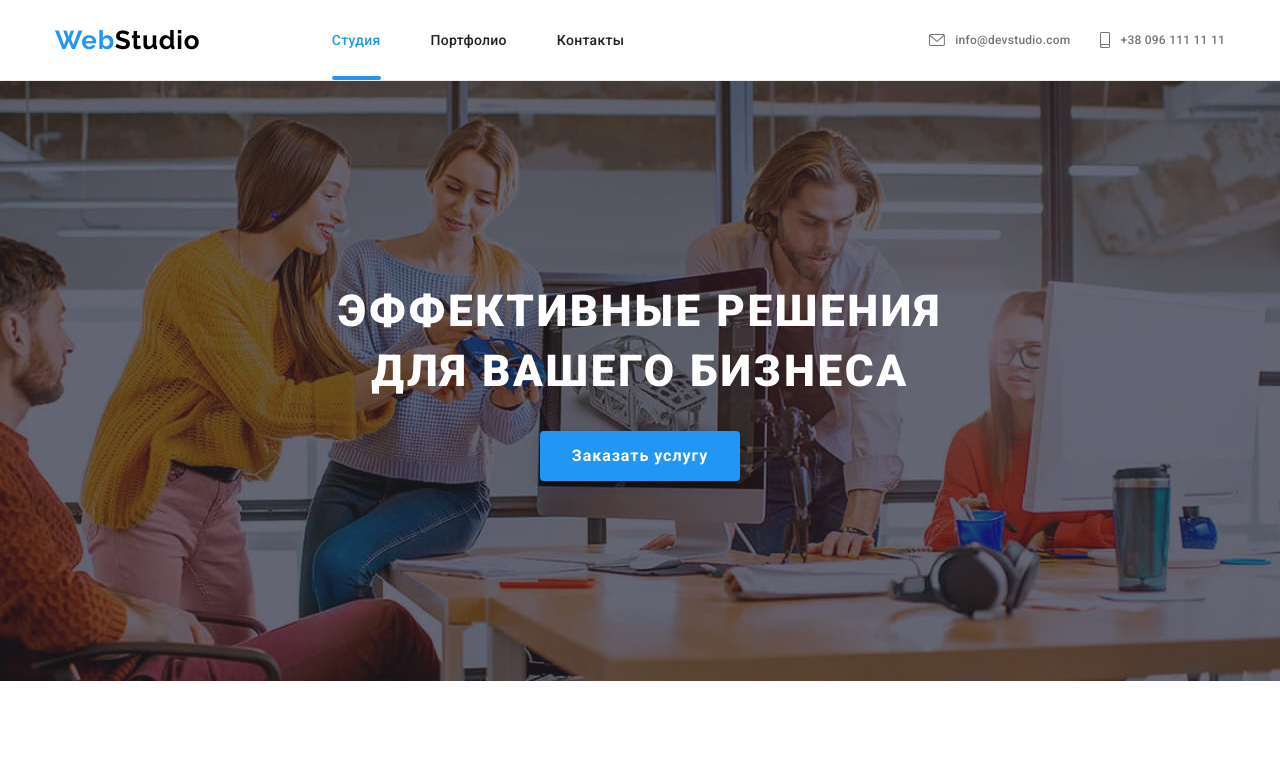
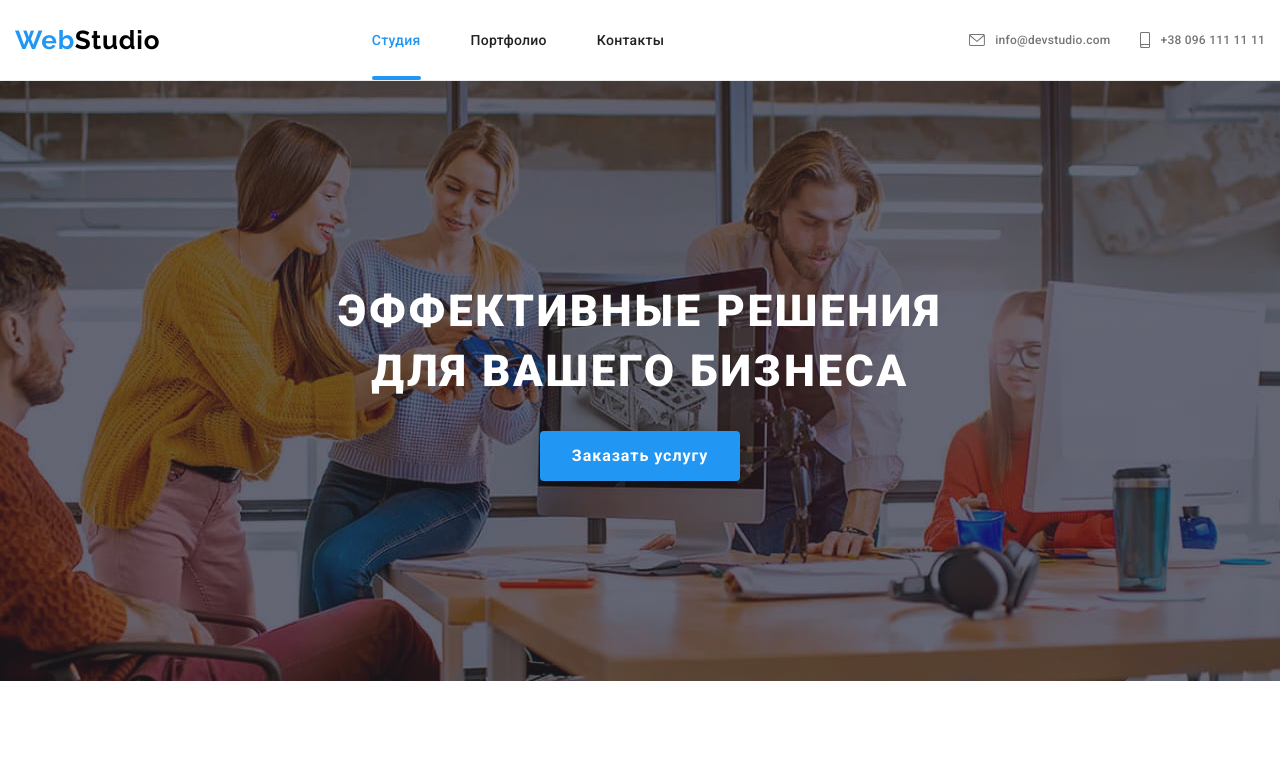
Before and after one commit to yevgeniya-alexeyeva/goit-markup-hw-08, a plain HTML site: page index.html in a window 1280 px wide. Shown: the top 772 px of the page. Drawn offline with nearby package versions, Linux system fonts and the light colour scheme.

Commit message:
зафиксирован header и моб меню на ширину экрана

```diff
--- a/index.html
+++ b/index.html
@@ -53,6 +53,7 @@
         </div>
       </nav>
     </div>
+    <div class="header-placeholder"></div>
   </header>
   <main>
     <!--Hero-->
--- a/sass/layout/_header.scss
+++ b/sass/layout/_header.scss
@@ -1,5 +1,15 @@
-header {
+.header-placeholder {
+  width: 100%;
+  height: 61px;
+}
+.container.header {
+  width: 100%;
+  position: fixed;
+  z-index: 10;
   border-bottom: 1px solid #ececec;
+  position: fixed;
+  z-index: 10;
+  background-color: $hero-color;
 }
 .site-nav {
   display: flex;
@@ -97,9 +107,6 @@ header {
   fill: currentColor;
 }
 @media screen and (max-width: 768px) {
-  .header {
-    position: relative;
-  }
   .menu-container {
     display: none;
     &.is-open {
@@ -131,6 +138,9 @@ header {
 }
 
 @media screen and (min-width: 768px) {
+  .header-placeholder {
+    height: 81px;
+  }
   .menu-button {
     display: none;
   }
```
Also changed, not shown: portfolio.html (+3 -2 lines), css/main.css, css/main.min.css, css/portfolio.css, css/portfolio.min.css, 4 other files.
